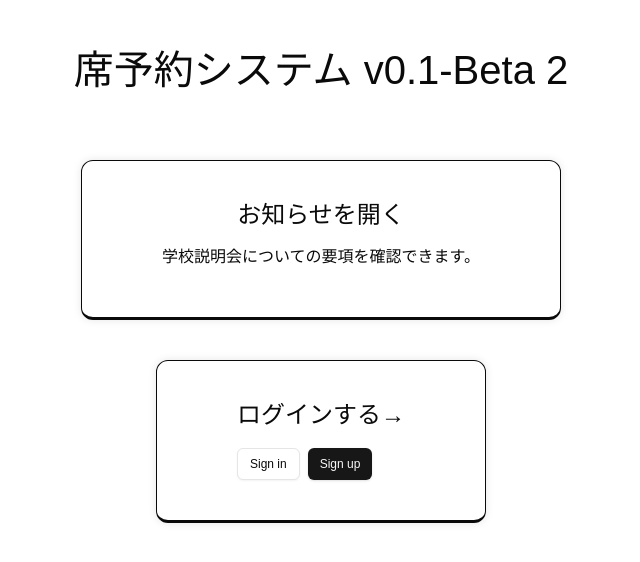
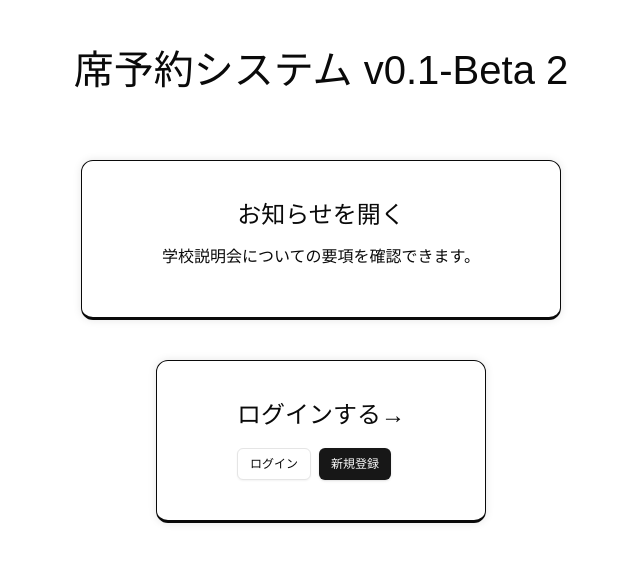
Before and after one commit to zF6dev/login, a Next.js app: page / in a window 1280 px wide. Shown: the top 562 px of the page, without its empty margins (319-959 px from the left). Built offline with nearby package versions, Linux system fonts and the light colour scheme; no server answers; a web font is replaced by a local one.

Commit message:
ログイン新規登録のボタンを日本語化し、二重<Link>を解消した

```diff
--- a/app/page.tsx
+++ b/app/page.tsx
@@ -35,12 +35,10 @@ export default function Home() {
         </Link>
       </div>
       <div className="top-login">
-        <Link href="/auth/login">
           <button>
             <h2>ログインする→</h2>
             <AuthButton />
           </button>
-        </Link>
       </div>
     </div>
   </main>
--- a/components/auth-button.tsx
+++ b/components/auth-button.tsx
@@ -19,10 +19,10 @@ export async function AuthButton() {
   ) : (
     <div className="flex gap-2">
       <Button asChild size="sm" variant={"outline"}>
-        <Link href="/auth/login">Sign in</Link>
+        <Link href="/auth/login">ログイン</Link>
       </Button>
       <Button asChild size="sm" variant={"default"}>
-        <Link href="/auth/sign-up">Sign up</Link>
+        <Link href="/auth/sign-up">新規登録</Link>
       </Button>
     </div>
   );
```
